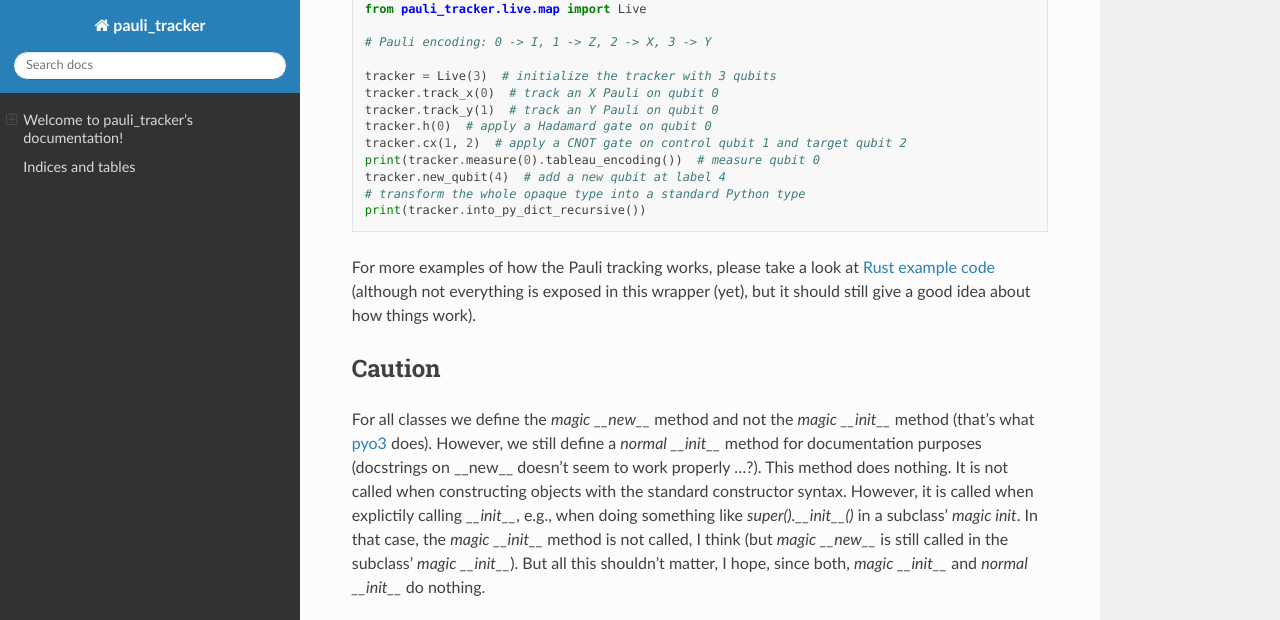
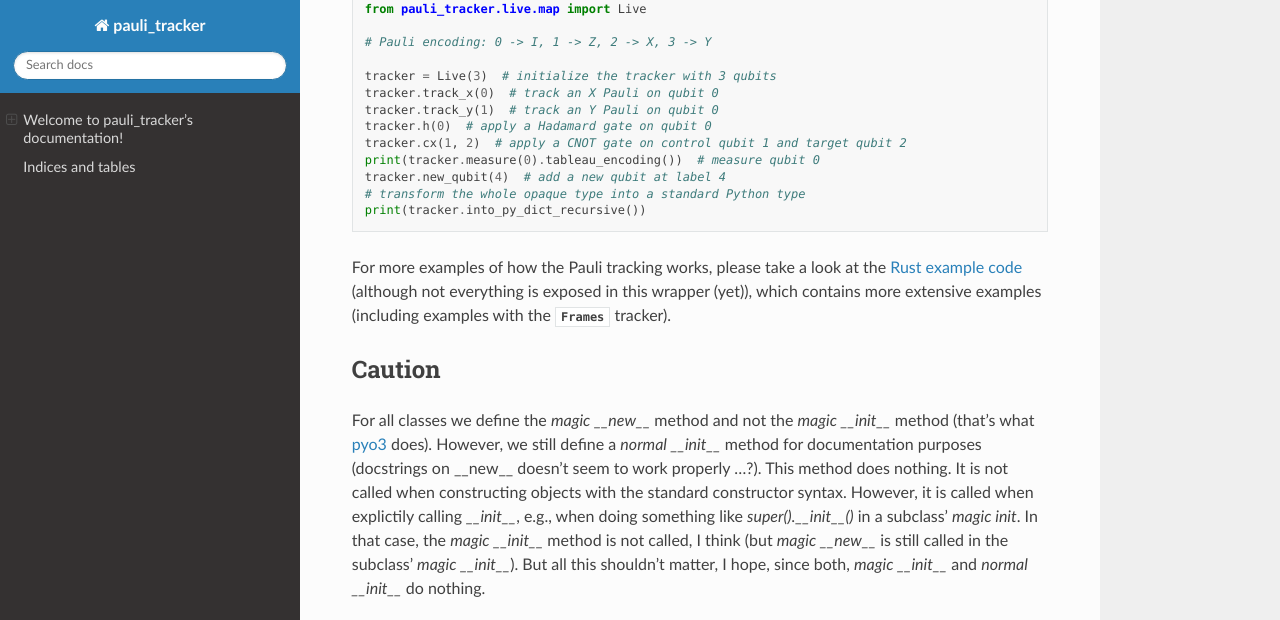
Before and after one commit to taeruh/pauli_tracker, a Sphinx documentation site: the page built from python_lib/docs/index.rst, in a window 1280 px wide and 900 px high, scrolled down 860 px, cut to the strip 0-620 px from the top of the window. Built offline with Sphinx 7.4.7 and the Read the Docs theme 2.0.0, drawn with Linux system fonts in a browser that asks for light colours.

Commit message:
General doc improvements

```diff
--- a/python_lib/docs/index.rst
+++ b/python_lib/docs/index.rst
@@ -52,9 +52,10 @@ Example usage
    # transform the whole opaque type into a standard Python type
    print(tracker.into_py_dict_recursive())
 
-For more examples of how the Pauli tracking works, please take a look at `Rust example
-code`_ (although not everything is exposed in this wrapper (yet), but it should still give
-a good idea about how things work).
+For more examples of how the Pauli tracking works, please take a look at the `Rust example
+code`_ (although not everything is exposed in this wrapper (yet)), which contains more
+extensive examples (including examples with the :obj:`~pauli_tracker.frames.map.Frames`
+tracker).
 
 Caution
 -------
```
Also changed, not shown: CONTRIBUTING.md (+4 -6 lines), README.md (+7 -6 lines), TODO.md (deleted, +0 -6 lines), pauli_tracker/xdocs/lib.md (+1 -1 lines).
